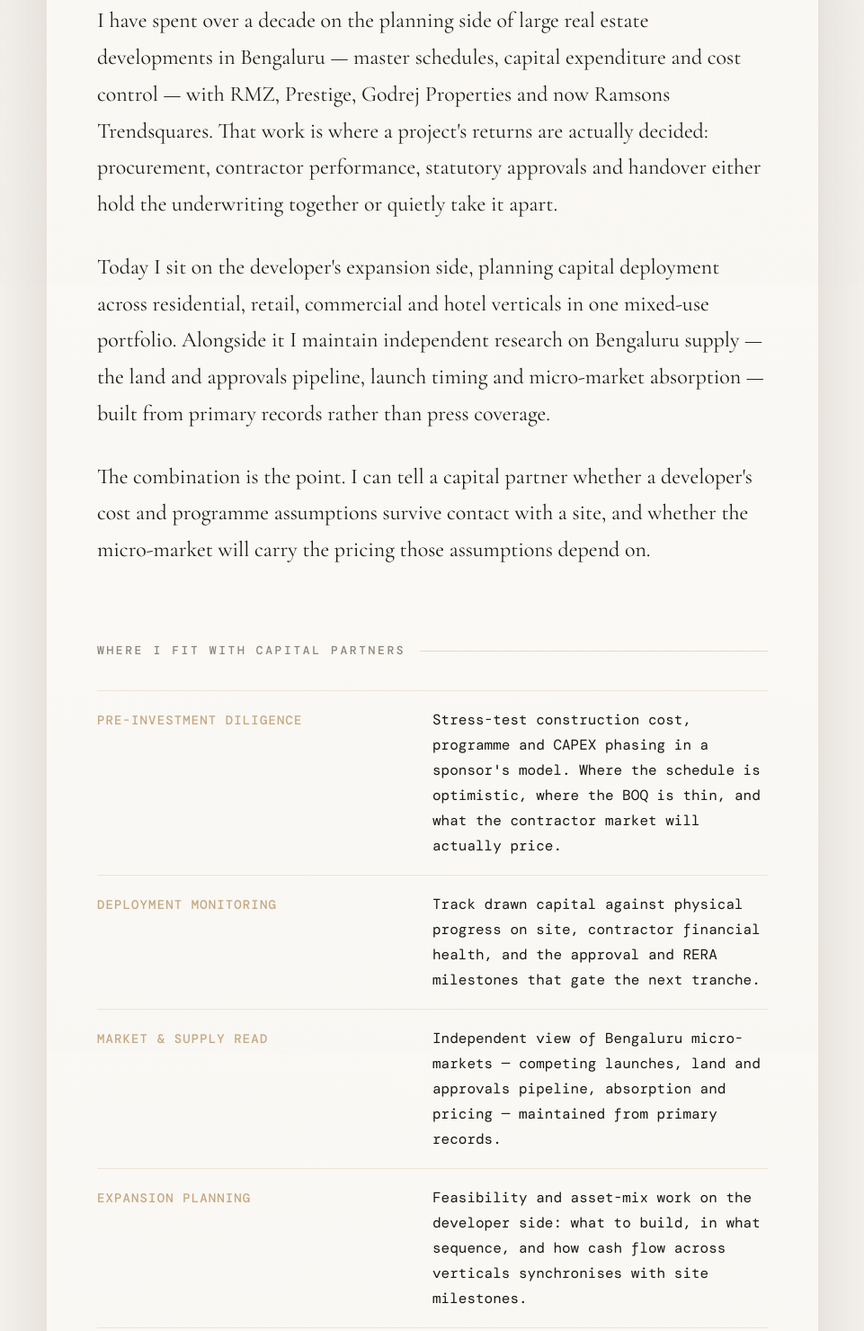
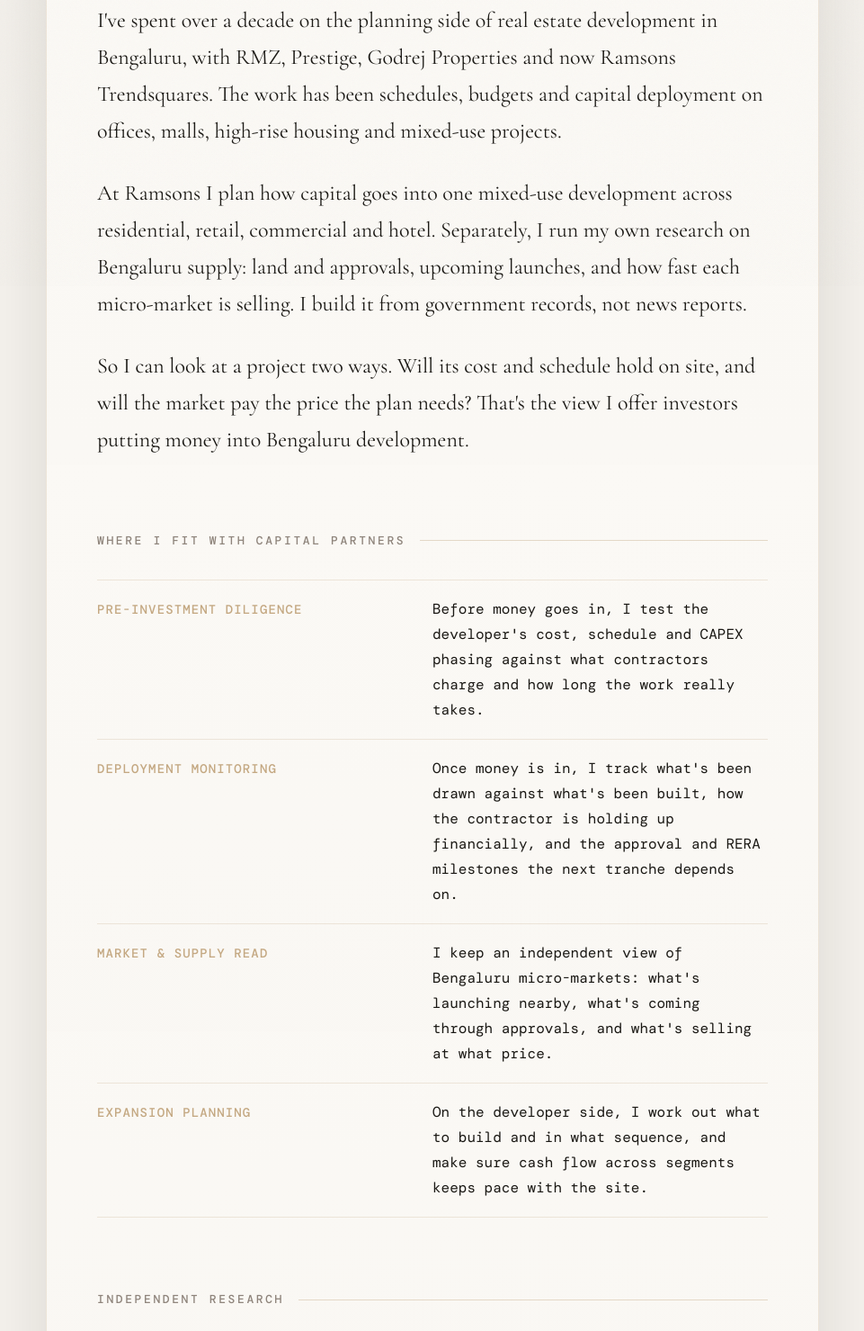
Before and after one commit to RGBBLR/RGBBLR.github.io, a plain HTML site: page index.html in a window 1280 px wide. Shown: the part 482-1961 px from the top of the page at 90% size, without its empty margins (159-1120 px from the left). Drawn offline with nearby package versions, Linux system fonts and the light colour scheme; a web font is replaced by a local one.

Commit message:
Rewrite summary and capital partner section in plainer language

```diff
--- a/index.html
+++ b/index.html
@@ -506,9 +506,9 @@
   <section class="section summary-section">
     <div class="section-label">Professional Summary</div>
     <div class="summary-text">
-      <p>I have spent over a decade on the planning side of large real estate developments in Bengaluru — master schedules, capital expenditure and cost control — with RMZ, Prestige, Godrej Properties and now Ramsons Trendsquares. That work is where a project's returns are actually decided: procurement, contractor performance, statutory approvals and handover either hold the underwriting together or quietly take it apart.</p>
-      <p>Today I sit on the developer's expansion side, planning capital deployment across residential, retail, commercial and hotel verticals in one mixed-use portfolio. Alongside it I maintain independent research on Bengaluru supply — the land and approvals pipeline, launch timing and micro-market absorption — built from primary records rather than press coverage.</p>
-      <p>The combination is the point. I can tell a capital partner whether a developer's cost and programme assumptions survive contact with a site, and whether the micro-market will carry the pricing those assumptions depend on.</p>
+      <p>I've spent over a decade on the planning side of real estate development in Bengaluru, with RMZ, Prestige, Godrej Properties and now Ramsons Trendsquares. The work has been schedules, budgets and capital deployment on offices, malls, high-rise housing and mixed-use projects.</p>
+      <p>At Ramsons I plan how capital goes into one mixed-use development across residential, retail, commercial and hotel. Separately, I run my own research on Bengaluru supply: land and approvals, upcoming launches, and how fast each micro-market is selling. I build it from government records, not news reports.</p>
+      <p>So I can look at a project two ways. Will its cost and schedule hold on site, and will the market pay the price the plan needs? That's the view I offer investors putting money into Bengaluru development.</p>
     </div>
   </section>
 
@@ -517,19 +517,19 @@
     <div class="section-label">Where I Fit With Capital Partners</div>
     <div class="competency-item">
       <div class="competency-label">Pre-Investment Diligence</div>
-      <div class="competency-value">Stress-test construction cost, programme and CAPEX phasing in a sponsor's model. Where the schedule is optimistic, where the BOQ is thin, and what the contractor market will actually price.</div>
+      <div class="competency-value">Before money goes in, I test the developer's cost, schedule and CAPEX phasing against what contractors charge and how long the work really takes.</div>
     </div>
     <div class="competency-item">
       <div class="competency-label">Deployment Monitoring</div>
-      <div class="competency-value">Track drawn capital against physical progress on site, contractor financial health, and the approval and RERA milestones that gate the next tranche.</div>
+      <div class="competency-value">Once money is in, I track what's been drawn against what's been built, how the contractor is holding up financially, and the approval and RERA milestones the next tranche depends on.</div>
     </div>
     <div class="competency-item">
       <div class="competency-label">Market &amp; Supply Read</div>
-      <div class="competency-value">Independent view of Bengaluru micro-markets — competing launches, land and approvals pipeline, absorption and pricing — maintained from primary records.</div>
+      <div class="competency-value">I keep an independent view of Bengaluru micro-markets: what's launching nearby, what's coming through approvals, and what's selling at what price.</div>
     </div>
     <div class="competency-item">
       <div class="competency-label">Expansion Planning</div>
-      <div class="competency-value">Feasibility and asset-mix work on the developer side: what to build, in what sequence, and how cash flow across verticals synchronises with site milestones.</div>
+      <div class="competency-value">On the developer side, I work out what to build and in what sequence, and make sure cash flow across segments keeps pace with the site.</div>
     </div>
   </section>
 
```
